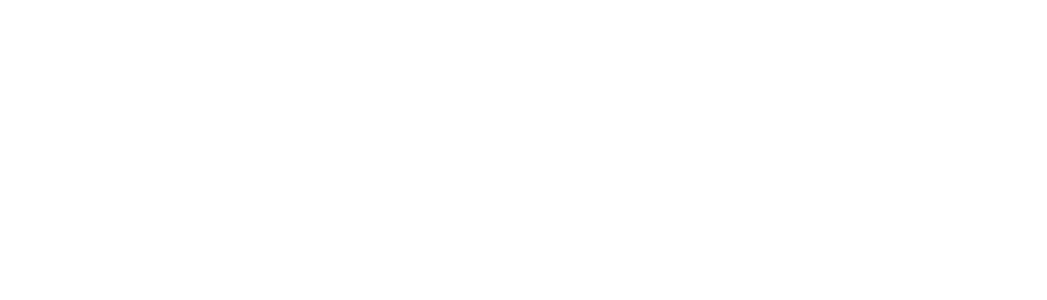
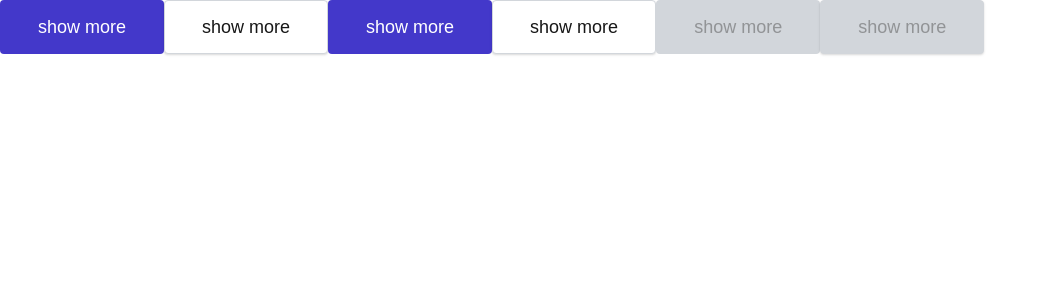
Before and after one commit to Artur-Petrov/Marketing-landing-page, a React (Vite) app: page / in a window 1280 px wide. Shown: the top 300 px of the page, without its empty margins (0-1047 px from the left). Built offline with nearby package versions, Linux system fonts and the light colour scheme.

Commit message:
feature branch created reusable button component with all possible statuses

```diff
--- a/src/App.tsx
+++ b/src/App.tsx
@@ -1,8 +1,27 @@
+import Button from "./components/uiKit/button/Button.tsx";
+
 function App() {
 
   return (
     <>
-
+      <Button className={"text-lg"} btnType={"primary"}>
+        show more
+      </Button>
+      <Button className={"text-lg"} btnType={"secondary"}>
+        show more
+      </Button>
+        <Button className={"text-lg"} btnType={"primary"}>
+            show more
+        </Button>
+        <Button className={"text-lg"} btnType={"secondary"}>
+            show more
+        </Button>
+        <Button className={"text-lg"} btnType={"primary"} disabled={true}>
+            show more
+        </Button>
+        <Button className={"text-lg"} btnType={"secondary"} disabled={true}>
+            show more
+        </Button>
     </>
   )
 }
--- /dev/null
+++ b/src/components/uiKit/button/Button.module.css
@@ -0,0 +1,53 @@
+.btn {
+    align-items: center;
+    color: var(--white);
+    border-radius: 4px;
+    display: inline-flex;
+    justify-content: center;
+    padding: 12px 37px;
+    cursor: pointer;
+    transition: all 0.2s ease-in-out;
+    border: 1px solid transparent;
+}
+
+.primary {
+    background-color: var(--color-indigo-700);
+}
+.primary:hover:not(:disabled) {
+    background-color: var(--color-button-hover-pr);
+}
+.primary:focus-visible{
+    background-color: var(--color-button-hover-pr);
+    outline: none;
+    box-shadow:
+            0 0 0 2px rgba(99, 102, 241, 0.5);
+}
+
+.secondary {
+    background-color: var(--white);
+    color: var(--color-neutral-900);
+    border: 0.5px solid var(--color-gradient-border);
+    box-shadow:
+            0 1px 3px 0 rgba(0, 0, 0, 0.1),
+            0 1px 2px 0 rgba(0, 0, 0, 0.06);
+}
+
+.secondary:hover:not(:disabled) {
+    border: 1px solid var(--color-gradient-border);
+    background-color: var(--color-button-hover-sec);
+    box-shadow:
+            0 4px 6px -1px rgba(0, 0, 0, 0.1),
+            0 2px 4px -1px rgba(0, 0, 0, 0.06);
+}
+
+.secondary:focus-visible{
+    background-color: var(--color-button-hover-sec);
+    outline: none;
+    box-shadow:
+            0 0 0 2px rgba(99, 102, 241, 0.4);
+}
+.btn:disabled{
+    color: rgba(82, 82, 82, 0.5);
+    background-color: var(--color-gradient-border);
+    cursor: not-allowed;
+}
--- /dev/null
+++ b/src/components/uiKit/button/Button.tsx
@@ -0,0 +1,37 @@
+import * as React from "react";
+import type {FC} from "react";
+import styles from './Button.module.css'
+
+interface ButtonProps {
+    onClick?: () => void;
+    type?: 'button' | 'submit';
+    disabled?: boolean;
+    btnType?: 'primary' | 'secondary';
+    children: React.ReactNode;
+    className?: string;
+}
+
+const Button: FC<ButtonProps> = ({
+                                     children,
+                                     onClick,
+                                     type = 'button',
+                                     disabled = false,
+                                     btnType = 'primary',
+                                     className ='',
+                                 }) => {
+
+    const combinedStyles = `${styles.btn} ${styles[btnType]} ${className}`;
+
+    return (
+        <button
+            onClick={onClick}
+            disabled={disabled}
+            type={type}
+            className={combinedStyles}
+        >
+            {children}
+        </button>
+    );
+};
+
+export default Button;
--- a/src/global.css
+++ b/src/global.css
@@ -8,6 +8,9 @@
   --color-neutral-600: #525252;
   --color-gradient-bg: #F9FAFB;
   --color-gradient-border: #D2D6DB;
+
+  --color-button-hover-pr: #3730A3;
+  --color-button-hover-sec: #FAFAFA;
 
   font-family: "Noto Sans", sans-serif;
   font-optical-sizing: auto;
--- a/src/main.tsx
+++ b/src/main.tsx
@@ -1,7 +1,7 @@
 import { StrictMode } from 'react'
 import { createRoot } from 'react-dom/client'
 import './global.css'
-import 'styles/reset.css'
+import './styles/reset.css'
 import App from './App.tsx'
 
 createRoot(document.getElementById('root')!).render(
```
Also changed, not shown: src/components/uiKit/Button.tsx (deleted, +0 -9 lines).
